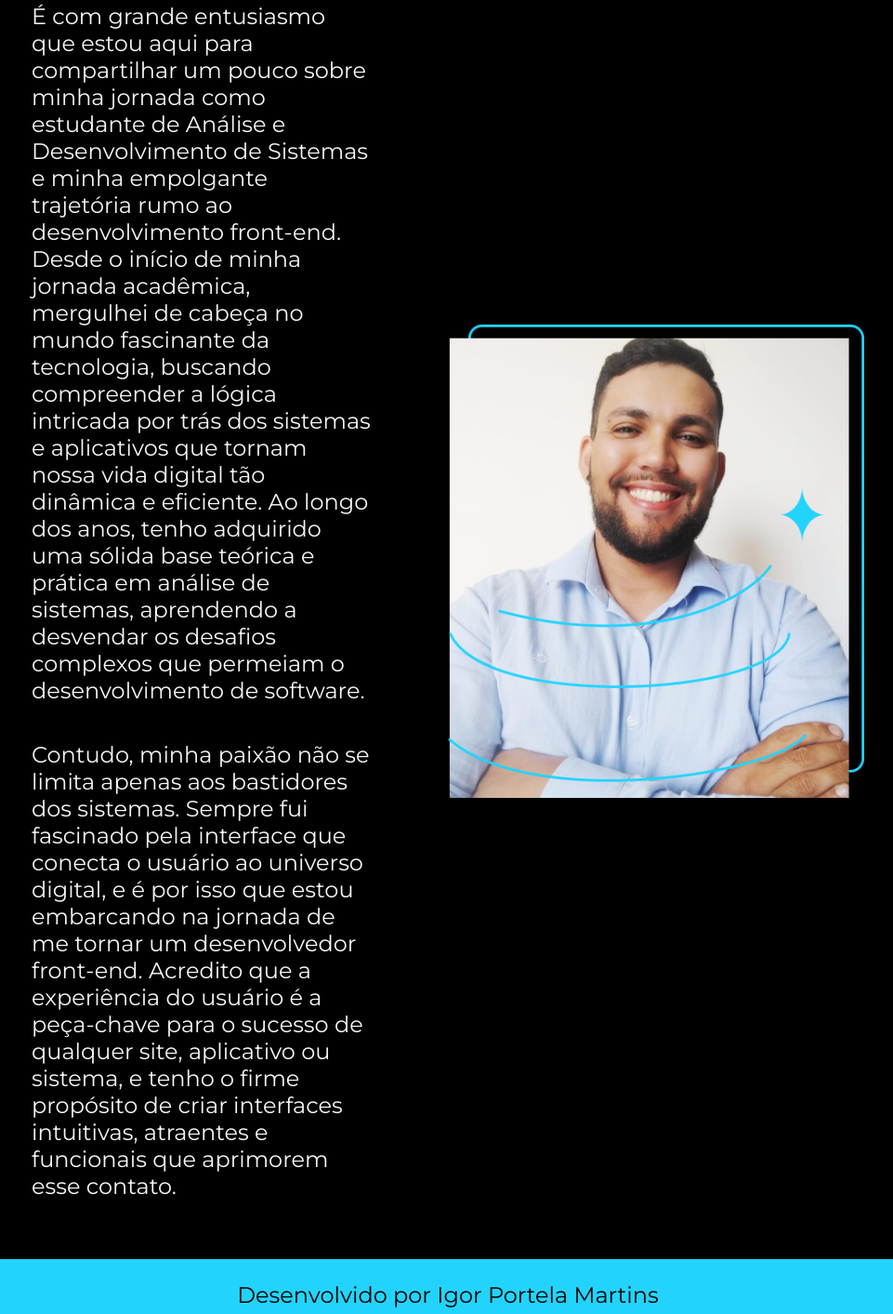
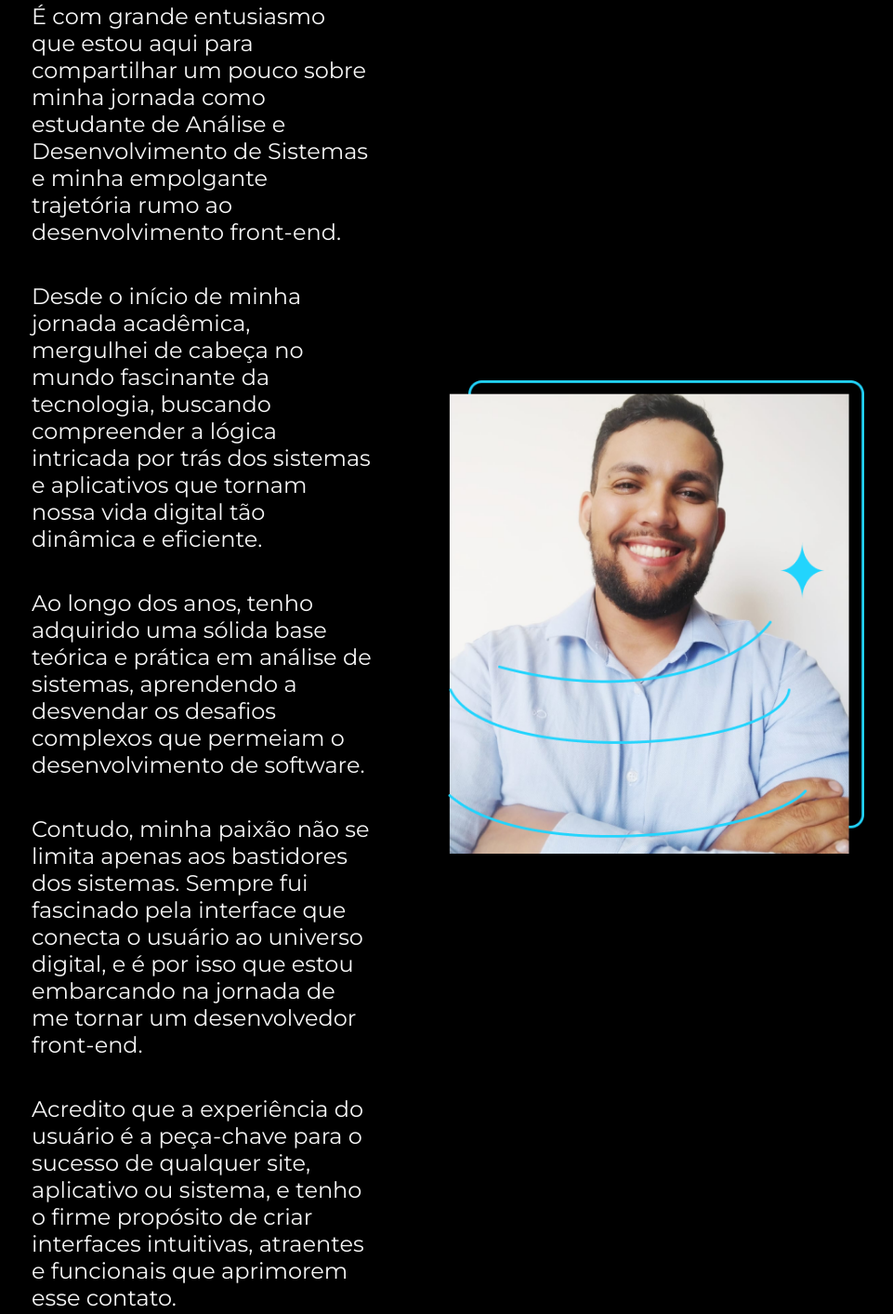
Before and after one commit to IGORPORTELAMARTINS/portifolio, a plain HTML site: page about.html in a window 1280 px wide. Shown: the part 201-1614 px from the top of the page at 93% size, without its empty margins (158-1119 px from the left). Drawn offline with nearby package versions, Linux system fonts and the light colour scheme.

Commit message:
INSERÇÃO DE PARAGRAFO E CLASS

```diff
--- a/about.html
+++ b/about.html
@@ -19,13 +19,12 @@
     <main class="apresentacao">
         <section class="apresentacao__conteudo">
             <h1 class="apresentacao__titulo"> Olá a todos,</h1>
-            <p class="apresentacao__texto">    É com grande entusiasmo que estou aqui para compartilhar um pouco sobre minha jornada como estudante de Análise e Desenvolvimento de Sistemas e minha empolgante trajetória rumo ao desenvolvimento front-end.
+            <p class="apresentacao__texto">    É com grande entusiasmo que estou aqui para compartilhar um pouco sobre minha jornada como estudante de Análise e Desenvolvimento de Sistemas e minha empolgante trajetória rumo ao desenvolvimento front-end.</p>
 
-                Desde o início de minha jornada acadêmica, mergulhei de cabeça no mundo fascinante da tecnologia, buscando compreender a lógica intricada por trás dos sistemas e aplicativos que tornam nossa vida digital tão dinâmica e eficiente.
-                Ao longo dos anos, tenho adquirido uma sólida base teórica e prática em análise de sistemas, aprendendo a desvendar os desafios complexos que permeiam o desenvolvimento de software.
-            </p>
-            <p class="apresentacao__texto">Contudo, minha paixão não se limita apenas aos bastidores dos sistemas. Sempre fui fascinado pela interface que conecta o usuário ao universo digital, e é por isso que estou embarcando na jornada de me tornar um desenvolvedor front-end.
-                Acredito que a experiência do usuário é a peça-chave para o sucesso de qualquer site, aplicativo ou sistema, e tenho o firme propósito de criar interfaces intuitivas, atraentes e funcionais que aprimorem esse contato.</p>
+            <p class="apresentacao__texto">    Desde o início de minha jornada acadêmica, mergulhei de cabeça no mundo fascinante da tecnologia, buscando compreender a lógica intricada por trás dos sistemas e aplicativos que tornam nossa vida digital tão dinâmica e eficiente.</p>
+            <p class="apresentacao__texto">    Ao longo dos anos, tenho adquirido uma sólida base teórica e prática em análise de sistemas, aprendendo a desvendar os desafios complexos que permeiam o desenvolvimento de software.</p>
+            <p class="apresentacao__texto">    Contudo, minha paixão não se limita apenas aos bastidores dos sistemas. Sempre fui fascinado pela interface que conecta o usuário ao universo digital, e é por isso que estou embarcando na jornada de me tornar um desenvolvedor front-end.</p>
+            <p class="apresentacao__texto">    Acredito que a experiência do usuário é a peça-chave para o sucesso de qualquer site, aplicativo ou sistema, e tenho o firme propósito de criar interfaces intuitivas, atraentes e funcionais que aprimorem esse contato.</p>
 
         </section>
         <img class="apresentacao__imagem" src = "assets/PERFIL.png" alt = "FOTO DE PERFIL">
```
